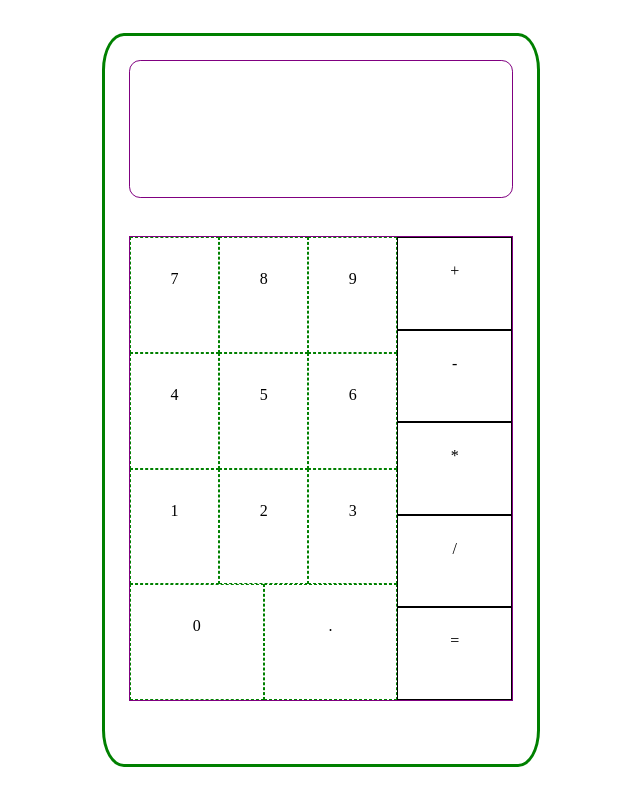
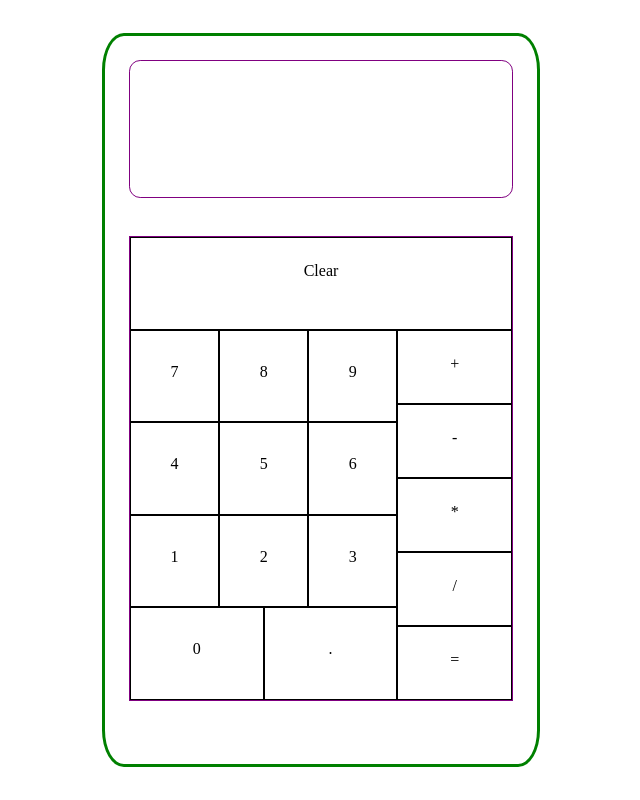
Before and after one commit to k-fields/TOP_calculator, a plain HTML site: page index.html in a window 1280 px wide. Shown: the whole page, without its empty margins (319-959 px from the left). Drawn offline with Linux system fonts and the light colour scheme.

Commit message:
Adds and positions the clear top-button

```diff
--- a/index.css
+++ b/index.css
@@ -40,8 +40,23 @@ body {
 
 .buttons {
     display:flex;
+    flex-direction: column;
     margin-top:10%;
     height: 68%;
+}
+
+.top-buttons{
+    height:20%;
+    box-sizing: border-box;
+    text-align: center;
+    padding-top:1.5em;
+    border:1px solid black;
+}
+
+.bottom-buttons {
+    display:flex;
+    height:80%;
+    justify-self: flex-end;
 }
 
 .numbers {
@@ -52,7 +67,7 @@ body {
 
 .digit {
     box-sizing: border-box;
-    border:.1rem dashed green;
+    border:.1rem solid black;
     flex-grow: 2;
     width: 33%;
     height:25%;
--- a/index.html
+++ b/index.html
@@ -9,6 +9,11 @@
         <div class="main-container">
             <div class="display"></div>
             <div class="buttons">
+                <div class="top-buttons">
+                    <div id="ce" class="top-button">Clear</div>
+
+                </div>
+                <div class="bottom-buttons">
                     <div class="numbers">
                         <div id="7" class="digit">7</div>
                         <div id="8" class="digit">8</div>
@@ -31,5 +36,6 @@
                     </div>
                 </div>
             </div>
+        </div>
     </body>
 </html>
```
Lines whose indentation alone changed are shown as unchanged.
